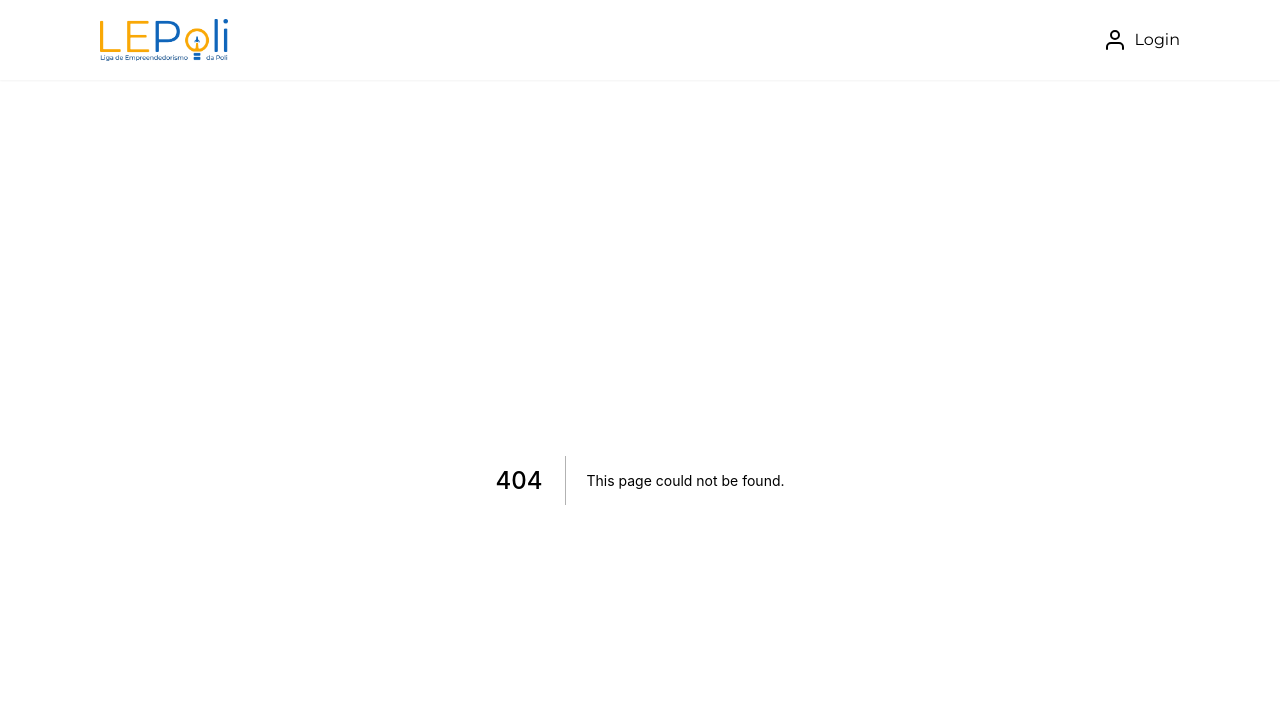
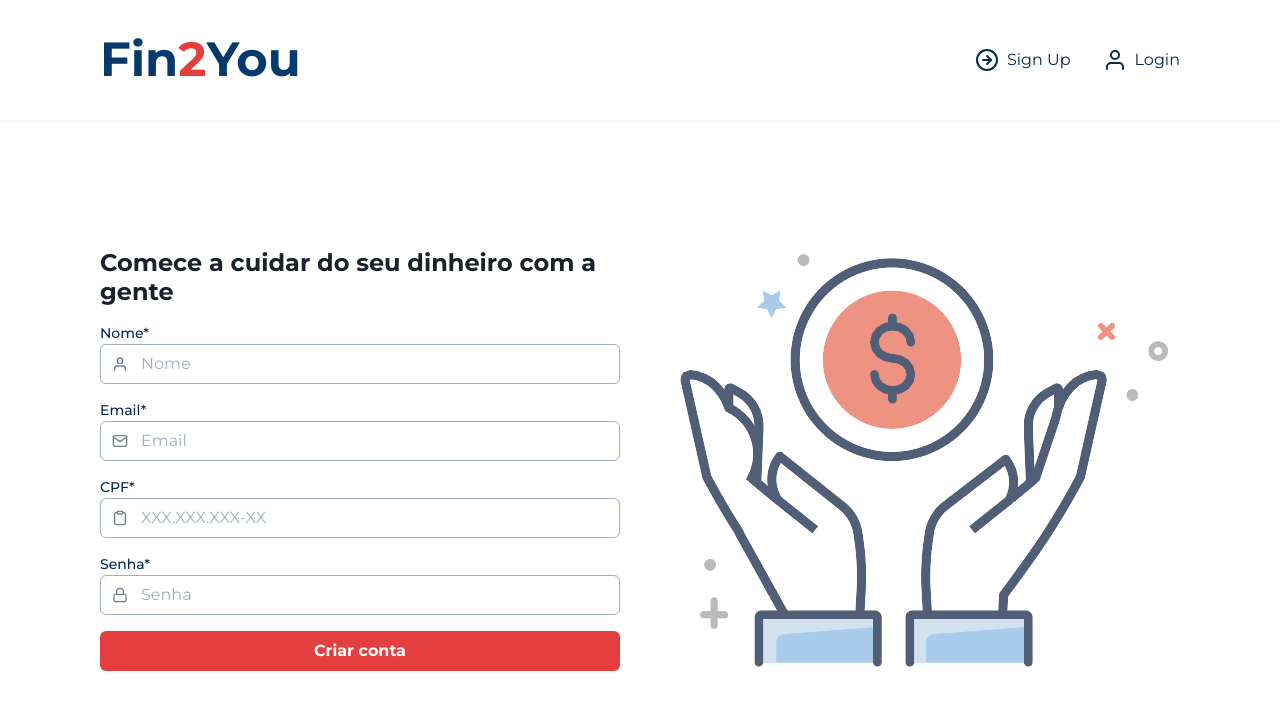
Before and after one commit to fe-jcorreia/2022-PCS3853-fin2you-mvp, a Next.js app in the folder frontend/: page /signup in a window 1280 px wide. Before the commit this address had no page. Shown: the top 710 px of the page. Built offline with nearby package versions, Linux system fonts and the light colour scheme.

Commit message:
signup + login FE

```diff
--- a/frontend/package.json
+++ b/frontend/package.json
@@ -11,11 +11,14 @@
     "@chakra-ui/react": "^1.7.4",
     "@emotion/react": "^11.7.1",
     "@emotion/styled": "^11.6.0",
+    "@hookform/resolvers": "^2.8.8",
     "framer-motion": "^5.6.0",
     "next": "12.0.8",
     "react": "17.0.2",
     "react-dom": "17.0.2",
-    "react-icons": "^4.3.1"
+    "react-hook-form": "^7.25.3",
+    "react-icons": "^4.3.1",
+    "yup": "^0.32.11"
   },
   "devDependencies": {
     "@types/node": "17.0.10",
--- a/frontend/src/components/Header.tsx
+++ b/frontend/src/components/Header.tsx
@@ -1,5 +1,13 @@
-import { Flex, Icon, Image, Link } from "@chakra-ui/react";
-import { FiUser } from "react-icons/fi";
+import {
+  Flex,
+  Heading,
+  HStack,
+  Icon,
+  Image,
+  Link,
+  Text,
+} from "@chakra-ui/react";
+import { FiUser, FiArrowRightCircle } from "react-icons/fi";
 
 export function Header() {
   return (
@@ -7,19 +15,36 @@ export function Header() {
       <Flex
         maxW="1080px"
         mx="auto"
-        h="5rem"
+        h="15vh"
         w="100%"
         align="center"
         justify="space-between"
       >
-        <Link href="/" align="center" w="8rem">
-          <Image src="/img/logo.png" h="auto" w="100%" alt="logo" />
+        <Link href="/" align="center">
+          <HStack spacing={0}>
+            <Heading fontSize="5xl" fontWeight="600" color="blue.800">
+              Fin
+            </Heading>
+            <Heading fontSize="5xl" fontWeight="600" color="red.500">
+              2
+            </Heading>
+            <Heading fontSize="5xl" fontWeight="600" color="blue.800">
+              You
+            </Heading>
+          </HStack>
         </Link>
 
-        <Link href="/login" display="flex" ml="2rem" align="center">
-          <Icon as={FiUser} mr="0.5rem" fontSize="1.5rem" />
-          Login
-        </Link>
+        <HStack spacing='2rem'>
+          <Link href="/signup" display="flex" ml="2rem" align="center">
+            <Icon as={FiArrowRightCircle} mr="0.5rem" fontSize="1.5rem" />
+            Sign Up
+          </Link>
+
+          <Link href="/login" display="flex" ml="2rem" align="center">
+            <Icon as={FiUser} mr="0.5rem" fontSize="1.5rem" />
+            Login
+          </Link>
+        </HStack>
       </Flex>
     </Flex>
   );
--- /dev/null
+++ b/frontend/src/components/Input.tsx
@@ -0,0 +1,49 @@
+import {
+  Input as ChakraInput,
+  Icon,
+  InputGroup,
+  InputLeftElement,
+  FormControl,
+  FormErrorMessage,
+  FormLabel,
+} from "@chakra-ui/react";
+import { forwardRef, ForwardRefRenderFunction } from "react";
+import { IconType } from "react-icons";
+import { FieldError } from "react-hook-form";
+
+interface InputProps {
+  type: string;
+  label: string;
+  icon: IconType;
+  placeholder: string;
+  error?: FieldError;
+}
+
+const InputBase: ForwardRefRenderFunction<HTMLInputElement, InputProps> = (
+  { type, label, icon, placeholder, error, ...rest },
+  ref
+) => {
+  return (
+    <FormControl isInvalid={!!error}>
+      <FormLabel m="0" fontSize="sm" htmlFor={type}>
+        {label}
+      </FormLabel>
+      <InputGroup>
+        <InputLeftElement pointerEvents="none">
+          <Icon as={icon} color="gray.500" />
+        </InputLeftElement>
+        <ChakraInput
+          type={type}
+          placeholder={placeholder}
+          _hover={{ bgColor: "none" }}
+          borderColor="gray.400"
+          ref={ref}
+          {...rest}
+        />
+      </InputGroup>
+      {!!error && <FormErrorMessage>{error.message}</FormErrorMessage>}
+    </FormControl>
+  );
+};
+
+export const Input = forwardRef(InputBase);
--- /dev/null
+++ b/frontend/src/pages/signup.tsx
@@ -0,0 +1,121 @@
+import {
+  Button,
+  Heading,
+  HStack,
+  Image,
+  useToast,
+  VStack,
+} from "@chakra-ui/react";
+import { Input } from "../components/Input";
+import { FiClipboard, FiMail, FiUser, FiLock } from "react-icons/fi";
+import { SubmitHandler, useForm } from "react-hook-form";
+import * as yup from "yup";
+import { yupResolver } from "@hookform/resolvers/yup";
+import { NextPage } from "next";
+
+type CreateAccountFormData = {
+  name: string;
+  email: string;
+  cpf: string;
+  password: string;
+};
+
+const signInForSchema = yup.object().shape({
+  name: yup.string().required("Nome obrigatório").trim(),
+  email: yup
+    .string()
+    .required("Email obrigatório")
+    .email("Precisa ser um email válido")
+    .trim(),
+  cpf: yup.string().required("CPF obrigatório").trim(),
+  password: yup.string().required("Senha obrigatória").trim(),
+});
+
+const Signup: NextPage = () => {
+  const toast = useToast();
+  const { register, handleSubmit, reset, formState } = useForm({
+    resolver: yupResolver(signInForSchema),
+  });
+  const errors = formState.errors;
+
+  const handleCreateAccount: SubmitHandler<CreateAccountFormData> = (
+    values
+  ) => {
+    console.log(values);
+
+    toast({
+      title: "Mensagem enviada",
+      description: "Retornaremos assim que possível",
+      status: "success",
+      position: "top-right",
+      duration: 5000,
+      isClosable: true,
+    });
+    reset();
+  };
+
+  return (
+    <HStack maxW="1080px" mx="auto" spacing="3rem">
+      <VStack
+        as="form"
+        onSubmit={handleSubmit(handleCreateAccount)}
+        h="85vh"
+        maxW="720px"
+        mx="auto"
+        spacing="1rem"
+        alignItems="start"
+        justifyContent="center"
+      >
+        <Heading fontSize="2xl" fontWeight="600" color="gray.800">
+          Comece a cuidar do seu dinheiro com a gente
+        </Heading>
+        <Input
+          type="name"
+          label="Nome*"
+          placeholder="Nome"
+          icon={FiUser}
+          error={errors.name}
+          {...register("name")}
+        />
+        <Input
+          type="email"
+          label="Email*"
+          placeholder="Email"
+          icon={FiMail}
+          error={errors.email}
+          {...register("email")}
+        />
+        <Input
+          label="CPF*"
+          type="cpf"
+          placeholder="XXX.XXX.XXX-XX"
+          icon={FiClipboard}
+          error={errors.cpf}
+          {...register("cpf")}
+        />
+        <Input
+          label="Senha*"
+          type="password"
+          placeholder="Senha"
+          icon={FiLock}
+          error={errors.password}
+          {...register("password")}
+        />
+
+        <Button
+          w="100%"
+          type="submit"
+          mt="2rem"
+          colorScheme="red"
+          isLoading={formState.isSubmitting}
+        >
+          Criar conta
+        </Button>
+      </VStack>
+
+      <Image src="/img/money-care.png" alt="money-care" />
+    </HStack>
+  );
+};
+
+export default Signup;
```
Also changed, not shown: frontend/src/pages/index.tsx (+5 -2 lines), frontend/src/pages/login.tsx (added, +119 -0 lines), frontend/public/img/money-care.png (added), 1 other file (tests, documents, lock files or other folders).
